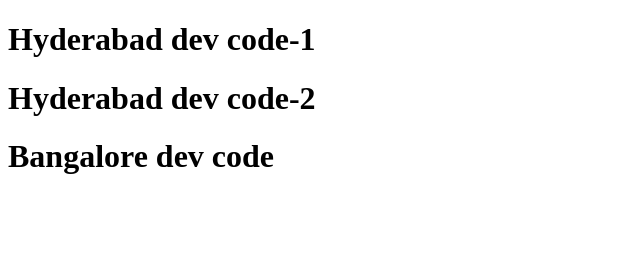
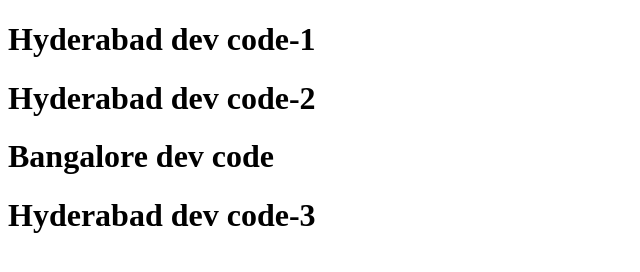
Before and after one commit to Gopala-Krishna-web/cloning, a plain HTML site: page index.html in a window 1280 px wide. Shown: the whole page, without its empty margins (0-640 px from the left). Drawn offline with Linux system fonts and the light colour scheme.

Commit message:
Hyderabad dev code-3

```diff
--- a/index.html
+++ b/index.html
@@ -11,6 +11,7 @@
     <h1>Hyderabad dev code-1</h1>
     <h1>Hyderabad dev code-2</h1>
     <h1>Bangalore dev code</h1>
+    <h1>Hyderabad dev code-3</h1>
 </body>
 
 </html>
```
